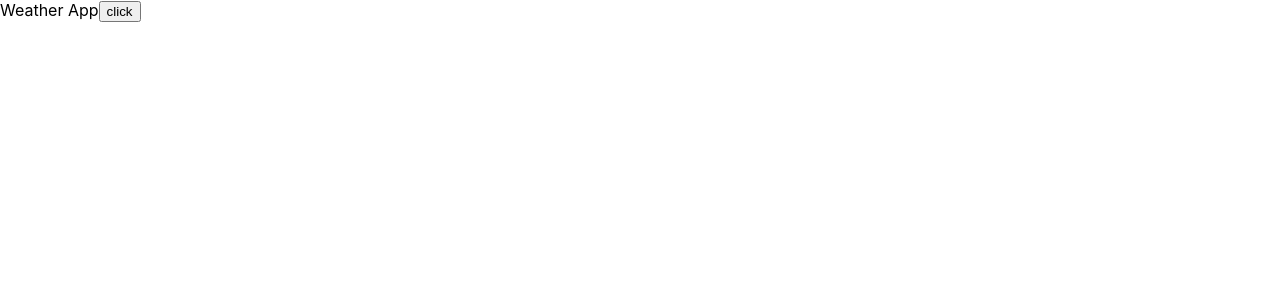
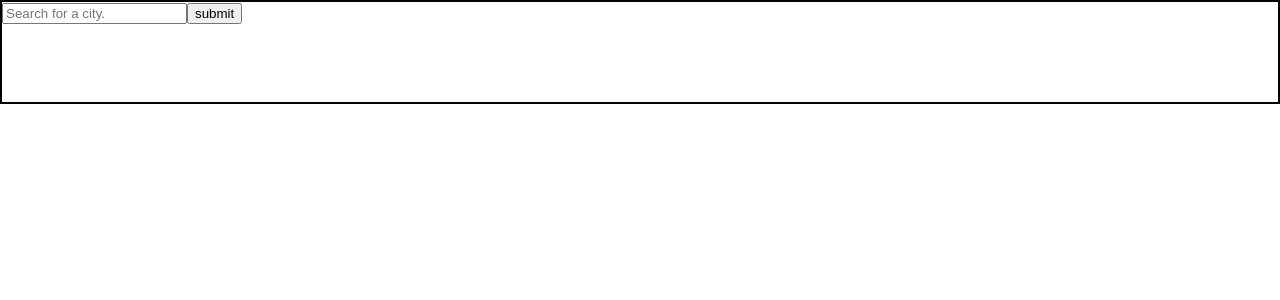
Before and after one commit to aaronlmjohnson/Weather-App, a React (Create React App) app: page / in a window 1280 px wide. Shown: the top 300 px of the page. Built offline with nearby package versions, Linux system fonts and the light colour scheme.

Commit message:
feat: Navbar with location search form coupled with styling

```diff
--- a/src/App.js
+++ b/src/App.js
@@ -1,16 +1,21 @@
 import './App.css';
 import useLoadWeatherAPI from './components/useLoadWeatherAPI';
 import useLoadLocationAPI from './components/useLoadLocationAPI';
+import Navbar from './components/Navbar';
 
 function App() {
 
   const { weatherData, loadWeatherData } = useLoadWeatherAPI();
   const { locationData, loadLocationData } = useLoadLocationAPI();
 
+  //1. make components
+  //2. pass hard-coded props
+  //3. create methods to handle passed props
+  //4. add state
+
   return (
     <div className="App">
-      Weather App
-      <button onClick={()=>loadLocationData('London')}>click</button>
+      <Navbar />
     </div>
   );
 }
--- /dev/null
+++ b/src/components/LocationSearchForm.js
@@ -0,0 +1,13 @@
+import "./Navbar.css";
+
+const LocationSearchForm = ()=>{
+
+    return (
+        <form id="location-search-form">
+            <input type="text" placeholder="Search for a city." />
+            <input type="submit" value="submit" />
+        </form>
+    );
+}
+
+export default LocationSearchForm;
--- /dev/null
+++ b/src/components/Navbar.css
@@ -0,0 +1,4 @@
+#navbar{
+    border: 2px solid black;
+    height: 100px;
+}
--- /dev/null
+++ b/src/components/Navbar.js
@@ -0,0 +1,13 @@
+import LocationSearchForm from "./LocationSearchForm";
+import "./Navbar.css";
+
+const Navbar = ()=>{
+
+    return (
+        <nav id="navbar">
+            <LocationSearchForm />
+        </nav>
+    );
+}
+
+export default Navbar;
```
